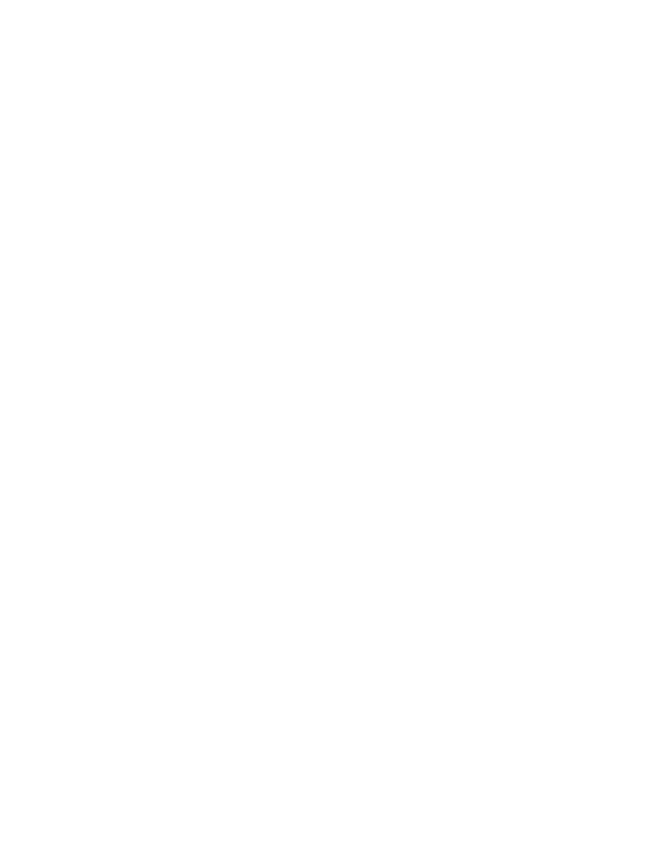
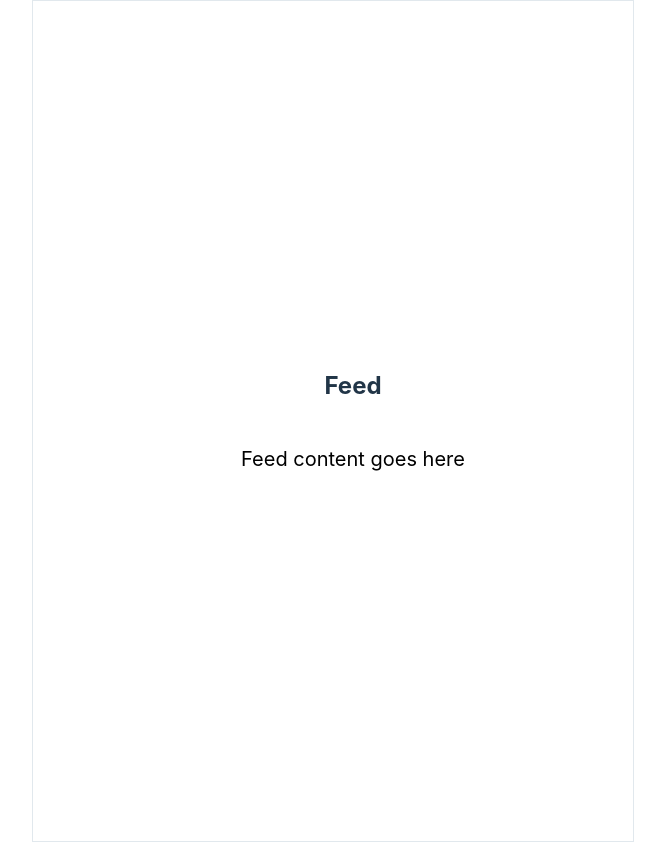
Before and after one commit to grzla/SSSN, a React (Vite) app: page /feed in a window 1280 px wide. Before the commit this address had no page. Shown: the whole page, without its empty margins (307-972 px from the left). Before the commit the page ends 800 px from the top, so only its background shows below. Built offline with nearby package versions, Linux system fonts and the light colour scheme.

Commit message:
Created global styles and feed page

```diff
--- a/src/App.tsx
+++ b/src/App.tsx
@@ -4,7 +4,7 @@
 import Home from "./views/home.js";
 import Login from "./views/auth/login";
 import Signup from "./views/auth/signup";
-
+import Feed from "./views/feed/feed";
 const App: React.FC = () => (
   <UserProvider>
     <BrowserRouter>
@@ -13,6 +13,7 @@
         <Route path="/home" Component={Home} />
         <Route path="/login" Component={Login} />
         <Route path="/signup" Component={Signup} />
+        <Route path="/feed" Component={Feed} />
       </Routes>
     </BrowserRouter>
   </UserProvider>
--- /dev/null
+++ b/src/styles/styles.tsx
@@ -0,0 +1,15 @@
+export const globalStyles = {
+    container: {
+        backgroundColor: 'transparent',
+        width: '100%',
+        display: 'flex',
+        flexDirection: 'column',
+        justifyContent: 'center',
+        alignItems: 'center',
+        border: '1px solid black',
+    },
+    text: {
+        color: 'black',
+        fontSize: 20,
+    },
+    };
--- /dev/null
+++ b/src/views/feed/feed.tsx
@@ -0,0 +1,70 @@
+import React from "react";
+import {globalStyles} from "../../styles/styles";
+
+const Feed = () => {
+    return (
+        <div style={styles.page}>
+            {/* <div style={styles.sidebar}>
+                <p>Profile</p>
+                <p>More options...</p>
+            </div> */}
+            <div style={styles.container}>
+                <div id="feed" style={styles.feedContainer}>
+                    <h2>Feed</h2>
+                    <p style={globalStyles.text}>Feed content goes here</p>
+                </div>
+                {/* <div id="friends">
+                    <h2>Friends</h2>
+                    <p>Friends list goes here</p>
+                </div> */}
+            </div>
+            {/* <div style={styles.sidebar}>
+                <p>Trends</p>
+                <p>Who to follow</p>
+            </div> */}
+        </div>
+    );
+}
+
+export default Feed;
+
+export const styles = {
+    page: {
+        display: 'flex',
+        justifyContent: 'center',
+        alignItems: 'flex-start',
+        height: '100vh',
+        backgroundColor: '#fff',
+        width: '100vw',
+    },
+    feedContainer: {
+        display: 'flex',
+        flexDirection: 'column',
+        justifyContent: 'center',
+        alignItems: 'center',
+        width: '100%',
+        padding: '20px',
+        height: '100vh',
+    },
+    container: {
+        backgroundColor: 'transparent',
+        width: '600px',
+        display: 'flex',
+        flexDirection: 'column',
+        border: '1px solid #e1e8ed',
+        margin: '0 20px', // Margin between sidebars and the feed
+    },
+    sidebar: {
+        width: '200px', // Sidebar width
+        display: 'flex',
+        flexDirection: 'column',
+        padding: '10px',
+        border: '1px solid #e1e8ed',
+        height: 'calc(100vh - 40px)', // Height to fit viewport minus padding
+        overflowY: 'auto', // Allows scrolling within the sidebar
+    },
+    text: {
+        color: '#14171a',
+        fontSize: '16px', // Adjust font size as needed
+    },
+};
```
Also changed, not shown: 1 other file (tests, documents, lock files or other folders).
